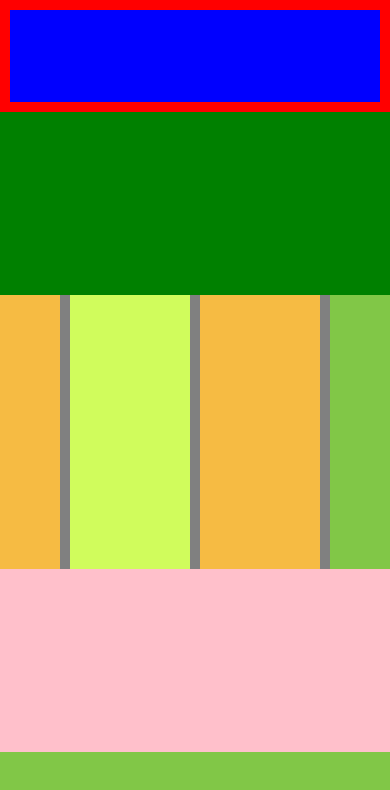
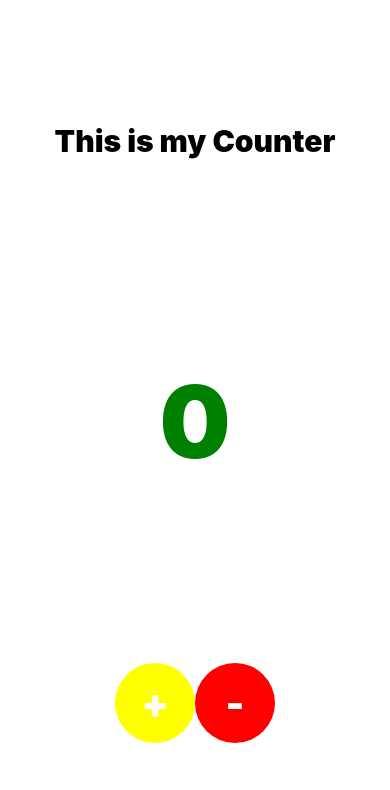
Before and after one commit to computerscience19/hello-expo, a React Native app: screen / in a window 390 px wide. Shown: the top 790 px of the page. Built offline with nearby package versions, Linux system fonts and the light colour scheme.

Commit message:
Update App.js

```diff
--- a/App.js
+++ b/App.js
@@ -1,81 +1,105 @@
 import { StatusBar } from 'expo-status-bar';
-import { SafeAreaView, StyleSheet, Text, View } from 'react-native';
+import { StyleSheet, Text, TouchableOpacity, View } from 'react-native';
+import React, { useState } from 'react'
 
 export default function App() {
+  const [number, setNumber] = useState(0);
+
+  const handleMinus = () => {
+    setNumber(number - 1);
+  };
+
+  const handlePlus = () => {
+    setNumber(number + 1);
+  };
+
   return (
-    <SafeAreaView style={styles.container}>
-      <View style={styles.box1}/>
-      <View style={styles.box2}/>
-
-      <View style={styles.container1}>
-        <View style={styles.item1}/>
-        <View style={styles.item2}/>
-        <View style={styles.item3}/>
-        <View style={styles.item4}/>
+    <View style = {styles.container}>
+      <View style = {styles.container1}><Text style = {styles.title}>This is my Counter</Text></View>
+      <View style = {styles.container2}>
+        <Text style = {styles.numberbox}>
+          {number}
+        </Text>
       </View>
-
-      <View style={styles.box3}/>
-      <View style={styles.box4}/>
-
-      <StatusBar style="auto" />
-    </SafeAreaView>
-
+      <View style = {styles.container3}>
+        <TouchableOpacity style = {styles.plus} onPress={handlePlus} disabled={number === 10}>
+          <Text style = {styles.buttontext}>
+            +
+          </Text>
+        </TouchableOpacity>
+        <TouchableOpacity style = {styles.minus} onPress={handleMinus} disabled={number === 0}>
+          <Text style = {styles.buttontext}>
+            -
+          </Text>
+        </TouchableOpacity>
+      </View>
+    </View>
   );
 }
+
 const styles = StyleSheet.create({
-
   container: {
     flex:1,
+    flexDirection:'column',
+    alignItems: 'center',
+    justifyContent: 'center',
+  },
+
+  container1: {
+    flex: 1,
+    alignItems: 'center',
+    justifyContent: 'center',
+  },
+
+  numberbox:{
+    fontSize:100,
+    fontWeight:'900',
+    color:'green',
+  },
+
+  title:{
+    fontSize:30,
+    fontWeight:'900',
+  },
+
+  plus:{
+    backgroundColor:'yellow',
+    width:80,
+    height:80,
+    justifyContent:'center',
+    alignItems:'center',
+    borderRadius: 40,
+  },
+
+  minus:{
+    backgroundColor:'red',
+    width:80,
+    height:80,
+    justifyContent:'center',
+    alignItems:'center',
+    borderRadius: 40,
+  },
+
+  container2: {
+    flex: 1,
+    backgroundColor: '#fff',
+    alignItems: 'center',
+    justifyContent: 'center',
+  },
+
+  buttontext:{
+    color:'white',
+    fontSize:40,
+    fontWeight:'900',
 
   },
 
-  box1: {
-    flex:1,
-    backgroundColor:'blue',
-    borderWidth: 10,
-    borderColor: "red",
+  container3: {
+    flex: 1,
+    flexDirection:'row',
+    backgroundColor: '#fff',
+    alignItems: 'center',
+    justifyContent: 'center',
+    gap:'30',
   },
-  box2: {
-    flex:2,
-    backgroundColor:'green',
-  },
-
-  container1: {
-    flex:3,
-    backgroundColor:'gray',
-    flexDirection: 'row',
-    gap:10,
-
-  },
-
-  item1: {
-    flex:1,
-    backgroundColor:'#F6BB43',
-  },
-
-  item2: {
-    flex:2,
-    backgroundColor:'#D0FC5C',
-  },
-
-  item3: {
-    flex:2,
-    backgroundColor:'#F6BB43',
-  },
-
-  item4: {
-    flex:1,
-    backgroundColor:'#81C747',
-  },
-
-  box3:{
-    flex: 2,
-    backgroundColor: "pink",
-  },
-
-  box4:{
-    flex:1,
-    backgroundColor: '#81C747',
-  }
-
 });
```
